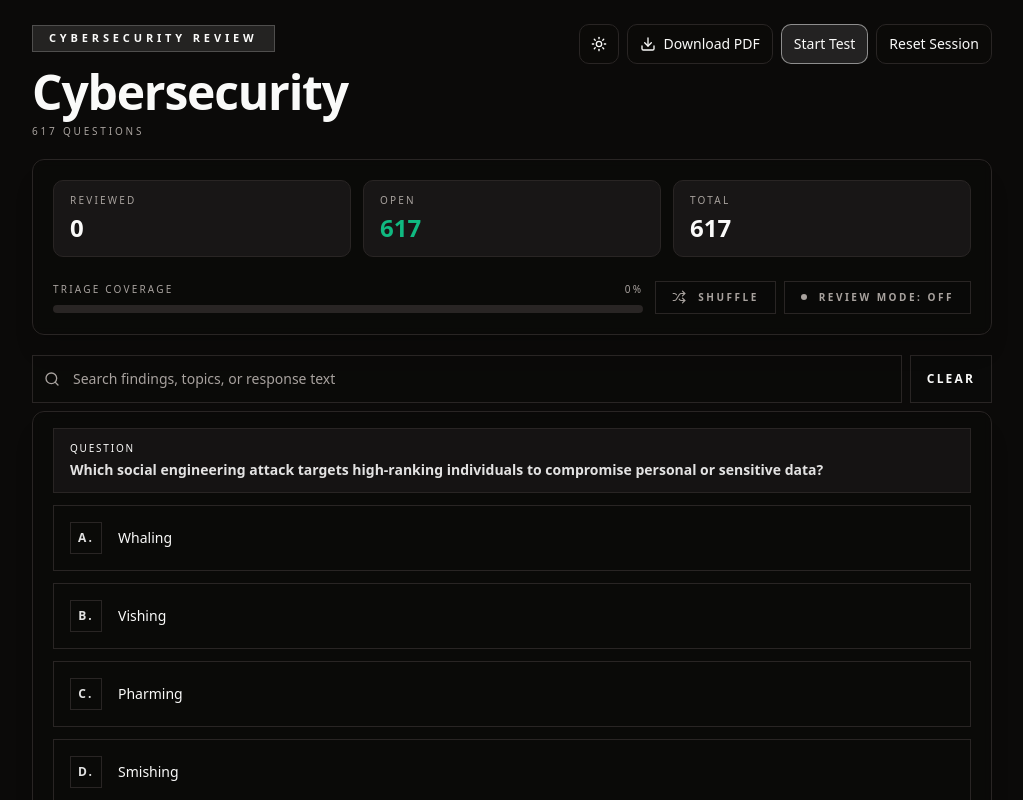
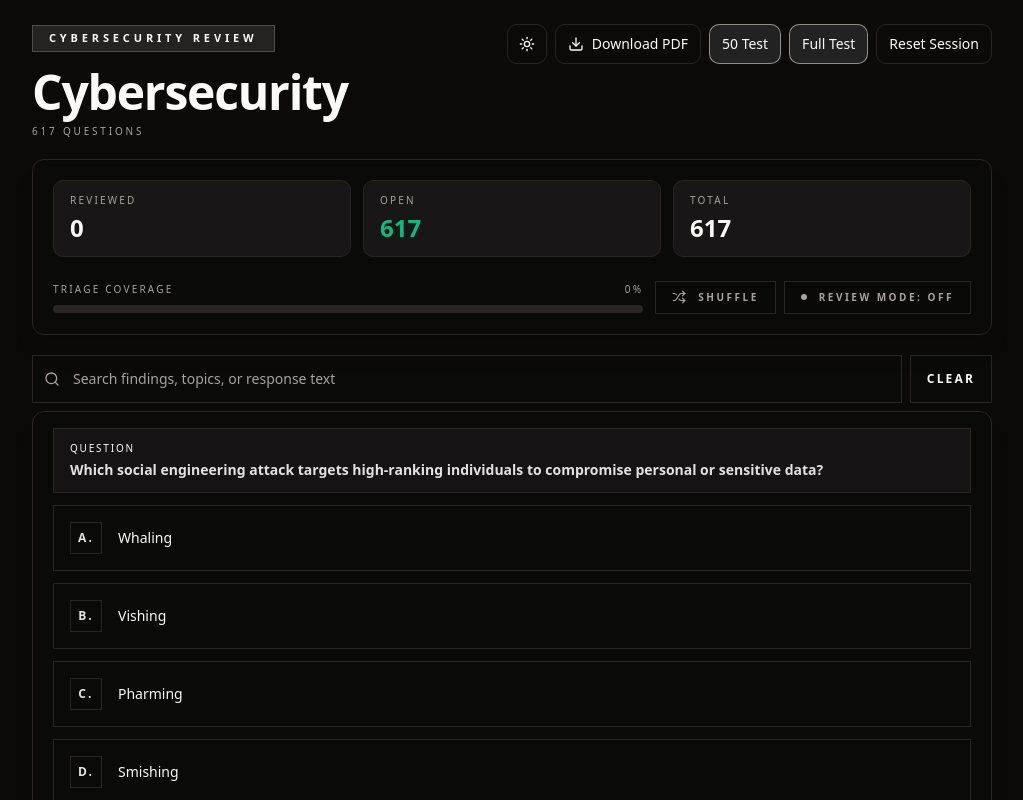
Before and after one commit to JayLao27/its-review, a Next.js app: page / in a window 1280 px wide. Shown: the top 800 px of the page, without its empty margins (128-1151 px from the left). Built offline with nearby package versions, Linux system fonts and the light colour scheme.

Commit message:
📦 new: add functionality to start 50-question and full tests

```diff
--- a/components/question-app.tsx
+++ b/components/question-app.tsx
@@ -175,6 +175,25 @@ export function QuestionApp({ questions }: QuestionAppProps) {
       // eslint-disable-next-line no-console
       console.error("Failed to start new questions test", err);
     }
+  };
+
+  const start50Test = () => {
+    const shuffled = [...questions]
+      .map((q) => ({ q, r: Math.random() }))
+      .sort((a, b) => a.r - b.r)
+      .map((x) => x.q)
+      .slice(0, 50);
+    setExternalQuestions(shuffled);
+    setCurrentIndex(0);
+    setIsShuffled(false);
+  };
+
+  const startFullTest = () => {
+    const max = Math.min(600, questions.length);
+    const items = questions.slice(0, max);
+    setExternalQuestions(items);
+    setCurrentIndex(0);
+    setIsShuffled(false);
   };
 
 
@@ -700,7 +719,7 @@ export function QuestionApp({ questions }: QuestionAppProps) {
           </Button>
           <Button
             type="button"
-            className="rounded-none border border-primary/50 bg-primary/10 text-[10px] sm:text-[11px] uppercase tracking-[0.18em] text-primary hover:bg-primary/20 hover:text-primary"
+            className="rounded-none border border-primary/  50 bg-primary/10 text-[10px] sm:text-[11px] uppercase tracking-[0.18em] text-primary hover:bg-primary/20 hover:text-primary"
             onClick={goNext}
             disabled={
               currentIndex >= filteredQuestions.length - 1 ||
@@ -1158,12 +1177,14 @@ export function QuestionApp({ questions }: QuestionAppProps) {
                 <span className="hidden sm:inline">Download PDF</span>
               </Button>
             </a>
-            <a href="/test">
-              <Button type="button" className="h-10 rounded-md border border-primary/50 bg-primary/10 px-3 text-sm font-medium text-primary hover:bg-primary/20 hover:text-primary">
-                <span className="hidden sm:inline">Start Test</span>
-                <span className="sm:hidden">Test</span>
-              </Button>
-            </a>
+            <Button type="button" onClick={start50Test} className="h-10 rounded-md border border-primary/50 bg-primary/10 px-3 text-sm font-medium text-primary hover:bg-primary/20 hover:text-primary">
+              <span className="hidden sm:inline">50 Test</span>
+              <span className="sm:hidden">50</span>
+            </Button>
+            <Button type="button" onClick={startFullTest} className="h-10 rounded-md border border-primary/50 bg-primary/10 px-3 text-sm font-medium text-primary hover:bg-primary/20 hover:text-primary">
+              <span className="hidden sm:inline">Full Test</span>
+              <span className="sm:hidden">Full</span>
+            </Button>
 
             <Button
               type="button"
```
